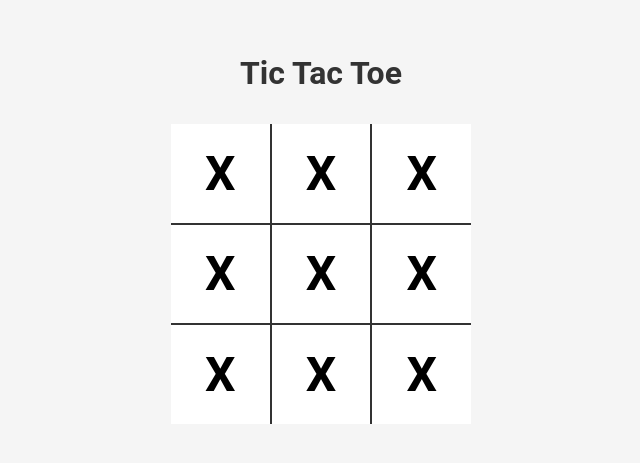
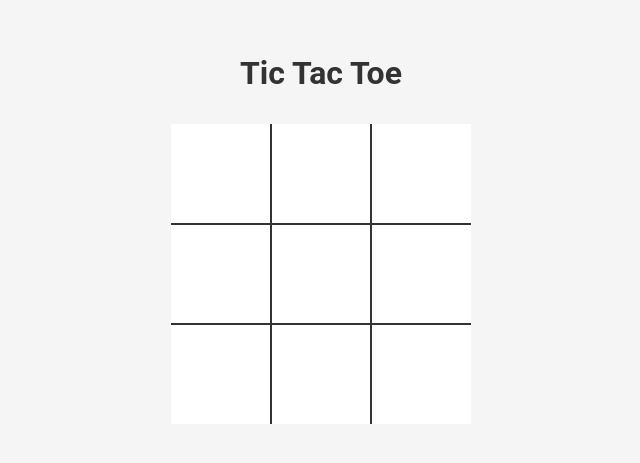
Before and after one commit to foadbotan/tic-tac-toe, a React (Vite) app: page / in a window 1280 px wide. Shown: the part 161-624 px from the top of the page, without its empty margins (319-959 px from the left). Built offline with nearby package versions, Linux system fonts and the light colour scheme.

Commit message:
Add initial Tile code and hover css

```diff
--- a/src/components/Tile.js
+++ b/src/components/Tile.js
@@ -1,3 +1,15 @@
-export default function Tile() {
-  return <div className="tile">X</div>;
+import useHover from "../hooks/useHover";
+
+export default function Tile({ value, index, currentPlayer, updateTile }) {
+  const [ref, isHovered] = useHover();
+
+  function handleClick() {
+    updateTile(index);
+  }
+
+  return (
+    <div ref={ref} onClick={handleClick} className={`tile ${isHovered && !value ? "hover" : ""}`}>
+      {value ? value : isHovered && currentPlayer}
+    </div>
+  );
 }
--- a/src/index.css
+++ b/src/index.css
@@ -43,6 +43,7 @@ main {
   cursor: pointer;
 }
 
-.tile:hover {
+.hover {
   background-color: #eee;
+  color: hsl(0 0% 0% / 0.3);
 }
```
